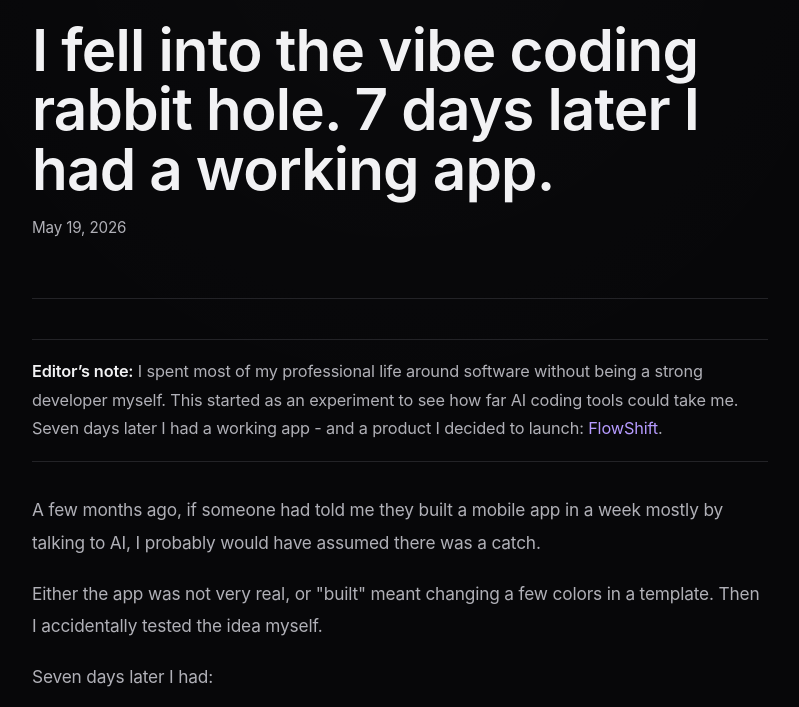
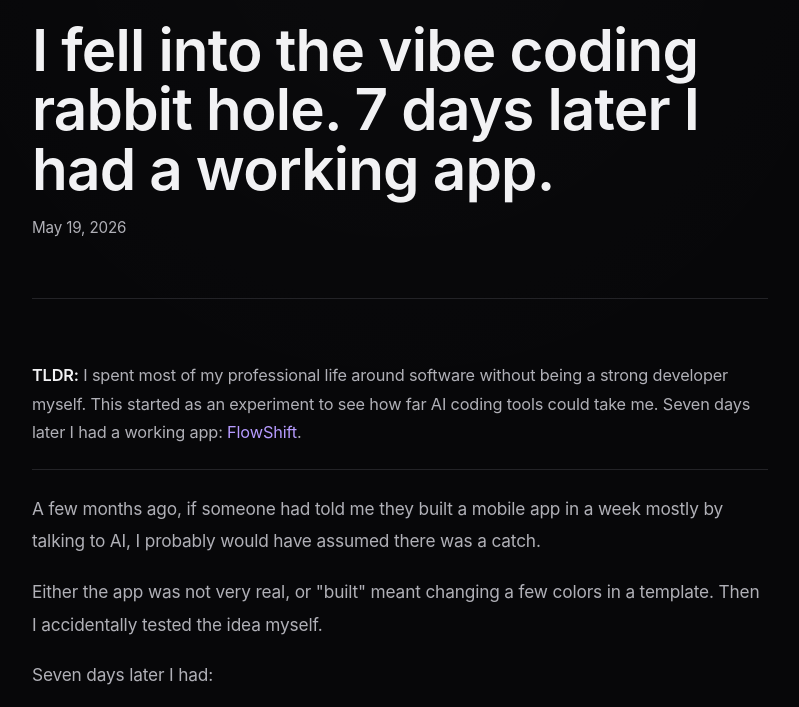
Before and after one commit to dominikmauritz/dominikmauritz-com, an Eleventy site: page src/blog/i-fell-into-the-vibe-coding-rabbit-hole.md in a window 1280 px wide. Shown: the part 77-784 px from the top of the page, without its empty margins (240-1039 px from the left). Built offline with nearby package versions, Linux system fonts and the light colour scheme; Eleventy itself is replaced by a stand-in of ours; files that its build step writes are made by us from their sources.

Commit message:
Refine blog post TLDR

```diff
--- a/src/assets/styles.css
+++ b/src/assets/styles.css
@@ -519,9 +519,8 @@ a:hover {
 }
 
 .editor-note {
-  margin: 0 0 2rem;
-  padding: 1.1rem 0 1.15rem;
-  border-top: 1px solid var(--line);
+  margin: 1.4rem 0;
+  padding: 0 0 1.4rem;
   border-bottom: 1px solid var(--line);
 }
 
--- a/src/blog/i-fell-into-the-vibe-coding-rabbit-hole.md
+++ b/src/blog/i-fell-into-the-vibe-coding-rabbit-hole.md
@@ -7,9 +7,9 @@ date: 2026-05-19
 tags:
   - blog
 ---
-<aside class="editor-note" aria-label="Editor's note">
+<aside class="editor-note" aria-label="TLDR">
   <p>
-    <strong>Editor’s note:</strong> I spent most of my professional life around software without being a strong developer myself. This started as an experiment to see how far AI coding tools could take me. Seven days later I had a working app - and a product I decided to launch: <a href="https://flowshift.fm">FlowShift</a>.
+    <strong>TLDR:</strong> I spent most of my professional life around software without being a strong developer myself. This started as an experiment to see how far AI coding tools could take me. Seven days later I had a working app: <a href="https://flowshift.fm">FlowShift</a>.
   </p>
 </aside>
 
```
